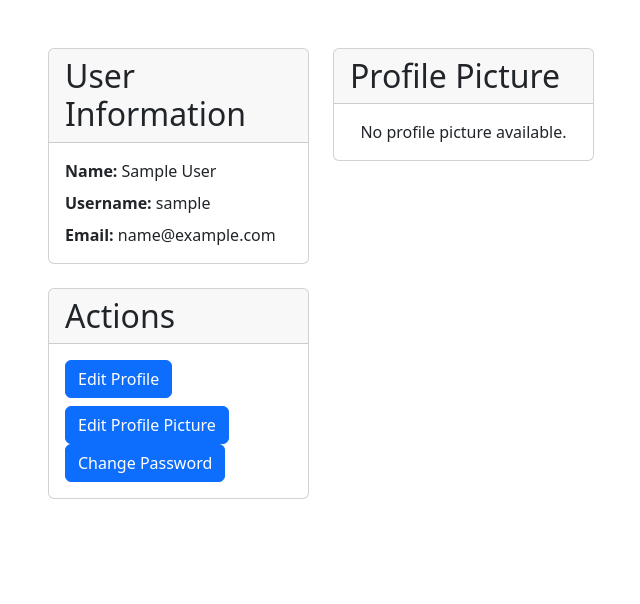
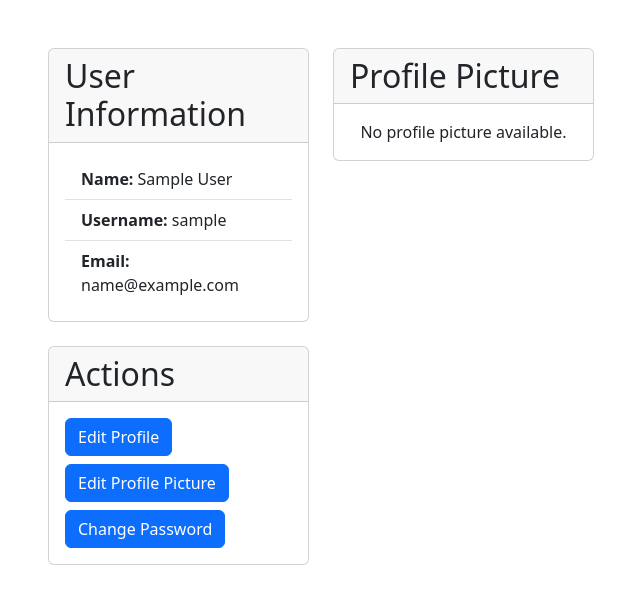
Before and after one commit to AlzyWelzy/Flavorly, a Django app: page /my_account/ in a window 1280 px wide. Shown: the part 72-676 px from the top of the page, without its empty margins (319-959 px from the left). Run offline with Django 4.2, Linux system fonts and the light colour scheme; the visitor is signed in with stand-in values (Sample User, id 1); parts of the project's set-up code (start-up, migrations or seed data) failed here and were passed over.

Commit message:
new design for my accounts

```diff
--- a/app/templates/app/my_account.html
+++ b/app/templates/app/my_account.html
@@ -19,9 +19,11 @@
                 <h2 class="mb-0">User Information</h2>
               </div>
               <div class="card-body">
-                <p class="mb-2"><strong>Name:</strong> {{ user.get_full_name }}</p>
-                <p class="mb-2"><strong>Username:</strong> {{ user.username }}</p>
-                <p class="mb-0"><strong>Email:</strong> {{ user.email }}</p>
+                <ul class="list-group list-group-flush">
+                  <li class="list-group-item"><strong>Name:</strong> {{ user.get_full_name }}</li>
+                  <li class="list-group-item"><strong>Username:</strong> {{ user.username }}</li>
+                  <li class="list-group-item"><strong>Email:</strong> {{ user.email }}</li>
+                </ul>
               </div>
             </div>
 
@@ -31,9 +33,9 @@
                 <h2 class="mb-0">Actions</h2>
               </div>
               <div class="card-body">
-                <p class="mb-2"><a href="{% url 'edit_profile' %}" class="btn btn-primary btn-block">Edit Profile</a></p>
-                <p class="mb-0"><a href="{% url 'add_profile_picture' %}" class="btn btn-primary btn-block">Edit Profile Picture</a></p>
-                <p class="mb-0"><a href="{% url 'password_change' %}" class="btn btn-primary btn-block">Change Password</a></p>
+                <a href="{% url 'edit_profile' %}" class="btn btn-primary btn-block mb-2">Edit Profile</a>
+                <a href="{% url 'add_profile_picture' %}" class="btn btn-primary btn-block mb-2">Edit Profile Picture</a>
+                <a href="{% url 'password_change' %}" class="btn btn-primary btn-block">Change Password</a>
               </div>
             </div>
           </div>
@@ -45,13 +47,11 @@
                 <h2 class="mb-0">Profile Picture</h2>
               </div>
               <div class="card-body text-center">
-
                 {% if user.profile_picture %}
                   <img src="{{ user.profile_picture.url }}" alt="Profile Picture" class="img-fluid rounded-circle mb-3">
                 {% else %}
                   <p class="mb-0">No profile picture available.</p>
                 {% endif %}
-
               </div>
             </div>
           </div>
```
